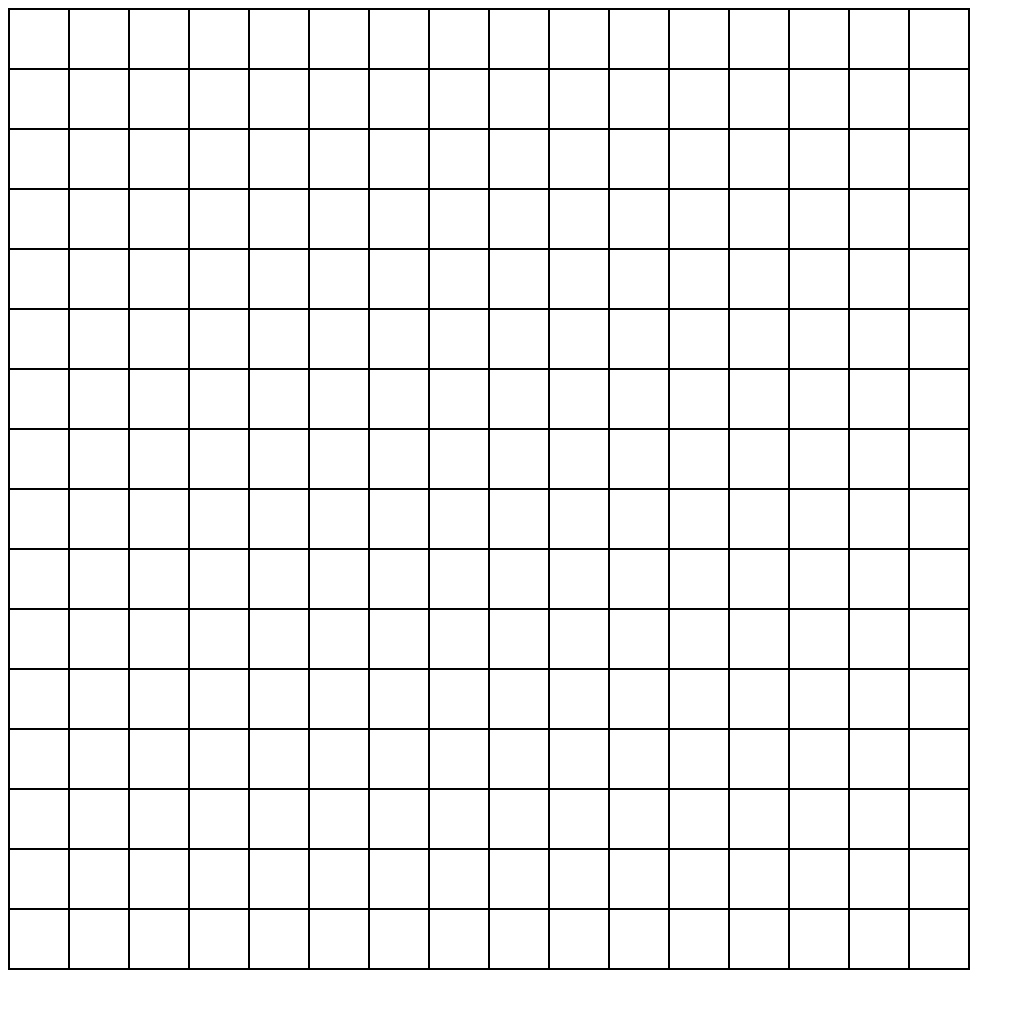
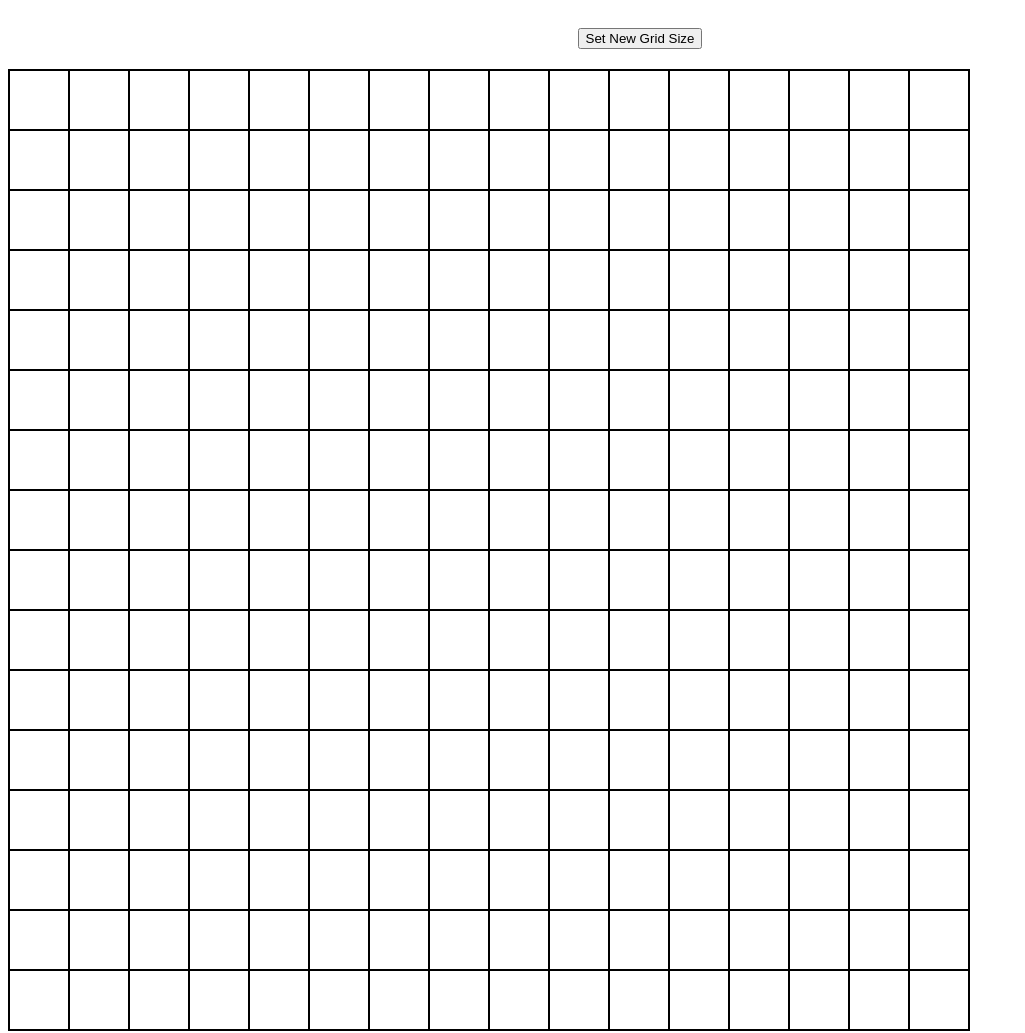
Before and after one commit to auscarter17/etchasketch, a plain HTML site: page index.html in a window 1280 px wide. Shown: the whole page, without its empty margins (0-1025 px from the left). Before the commit the page ends 978 px from the top, so only its background shows below. Drawn offline with Linux system fonts and the light colour scheme.

Commit message:
grid fully working, prompt to resize grid is fully functional

```diff
--- a/index.html
+++ b/index.html
@@ -8,6 +8,11 @@
   <title>Etch-A-Sketch</title>
 </head>
 <body>
+  <div class="control">
+    <button class="btn">Set New Grid Size</button>
+  </div>
+
+
   <div id="container"></div>
 
   <script src="./script.js"></script>
--- a/script.js
+++ b/script.js
@@ -1,26 +1,55 @@
 let containerEl = document.getElementById('container');
+
+let btn = document.querySelector('.btn');
 
 let gridCount = 16;
 
-for (j = 0; j < gridCount; j++){
-  for (i = 0; i < gridCount; i++) {
-    const squares = document.createElement('div');
-    squares.className = 'gridSquare';
-    containerEl.appendChild(squares);
-    console.log('one squary boi');
-    squares.style.width = "100%";
-      let height = (960 - (gridCount * 2)) / gridCount;
-      squares.style.height = `${height}px`;
-      squares.style.width = `${height}px`;
-  }
+function removeGrid() {
+  let squares = document.querySelectorAll('.gridSquare');
+  squares.forEach(square => {
+    square.remove();
+  })
 }
 
 
-let squares = document.querySelectorAll('.gridSquare');
+function generateSquares() {
+  removeGrid();
+  for (j = 0; j < gridCount; j++){
+    for (i = 0; i < gridCount; i++) {
+      var createSquares = document.createElement('div');
+      createSquares.className = 'gridSquare';
+      containerEl.appendChild(createSquares);
+      createSquares.style.width = "100%";
+        let height = (960 - (gridCount * 2)) / gridCount;
+        createSquares.style.height = `${height}px`;
+        createSquares.style.width = `${height}px`;
+    }
+  }
+  let squares = document.querySelectorAll('.gridSquare')
+  squares.forEach(square => {
+    square.addEventListener('mouseover', () => {
+      console.log('drawn');
+      square.classList.add('drawn');
+    })
+  })
+}
 
-squares.forEach(square => {
-  square.addEventListener('mouseover', () => {
-    console.log('drawn');
-    square.classList.add('drawn');
-  })
+
+
+btn.addEventListener('click', () => {
+  userGrid = prompt('How many squares tall should the new grid be? (Max 100)');
+  if (userGrid > 100) {
+    alert('Please enter a number no greater than 100');
+  } else if (isNaN(userGrid)) {
+    alert('Please enter a valid number');
+  } else if (userGrid < 1) {
+    alert('Please enter a number greater than 0.')
+  } else {
+    gridCount = userGrid;
+    generateSquares();
+  }
 })
+
+
+
+generateSquares();
--- a/styles.css
+++ b/styles.css
@@ -1,6 +1,16 @@
+.control {
+  display: flex;
+  justify-content: center;
+}
+
+.btn {
+  margin: 20px;
+}
+
 #container {
   display: flex;
-  width: 960px;
+  justify-content: center;
+  max-width: 960px;
   height: 960px;
   flex-wrap: wrap;
   border: 1px solid black;
```
